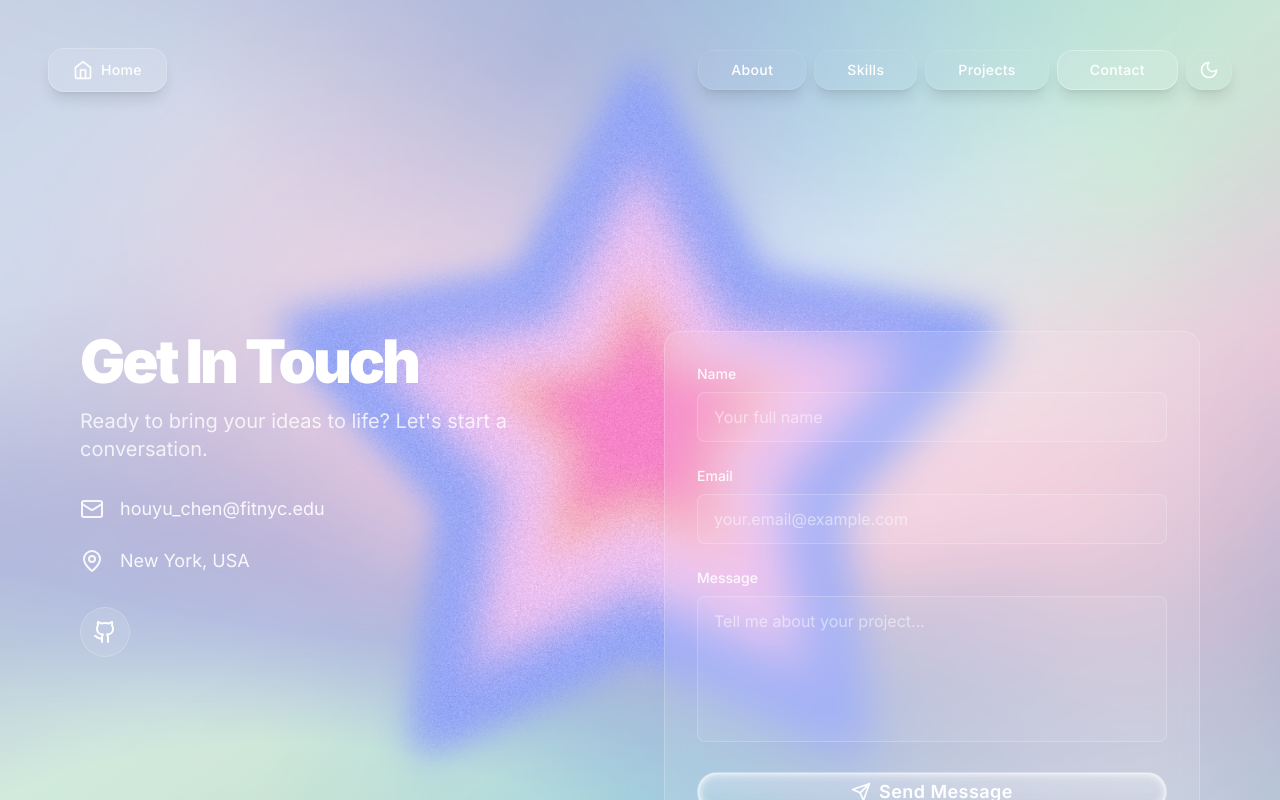
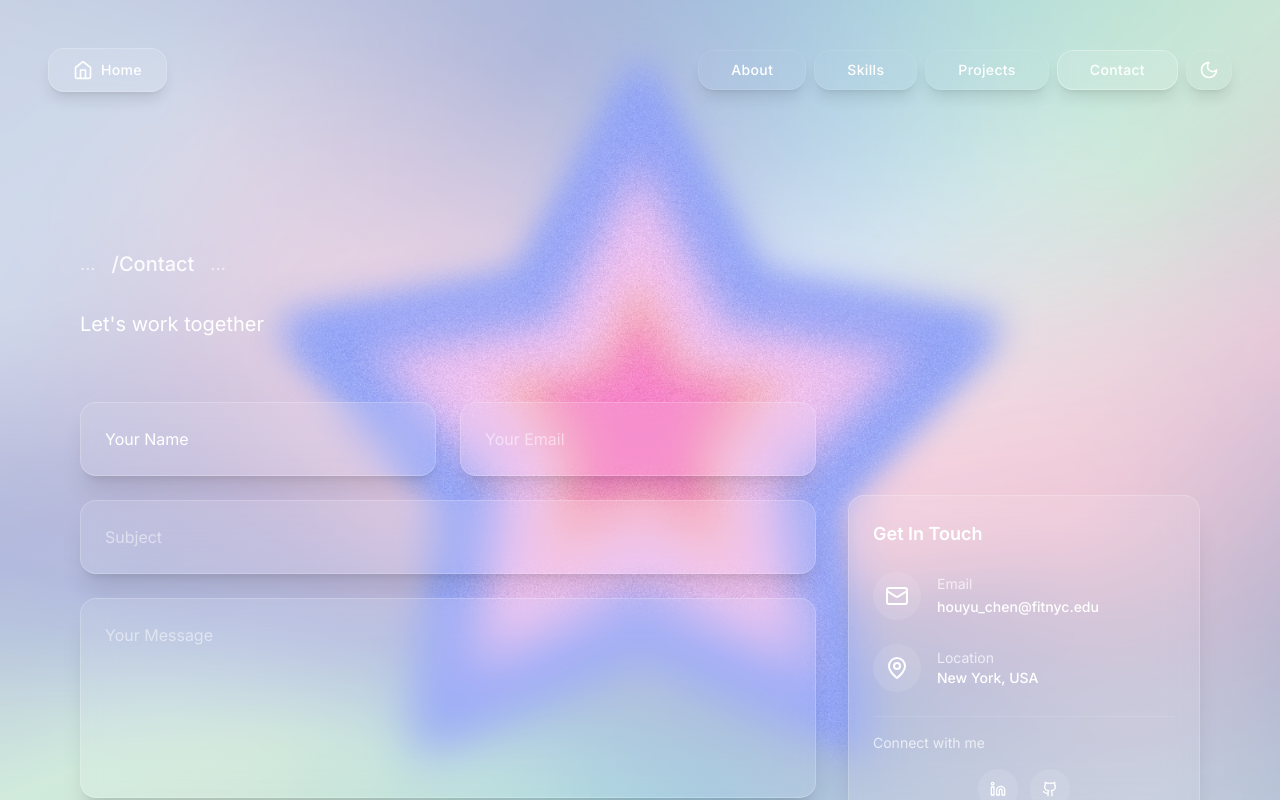
Before and after one commit to HYC-code520/SE-portfolio, a Next.js app: page /contact in a window 1280 px wide. Built offline with nearby package versions, Linux system fonts and the light colour scheme; a web font is replaced by a local one.

Commit message:
Make functional static form

```diff
--- a/src/components/sections/ContactSection.tsx
+++ b/src/components/sections/ContactSection.tsx
@@ -1,23 +1,42 @@
 'use client';
 
-import React from 'react';
+import React, { useState } from 'react';
 import { motion } from 'framer-motion';
-import { Star, Sparkles, Mail, MapPin } from 'lucide-react';
-import { containerVariants, itemVariants, floatingVariants } from '@/config/animations';
-import { socialLinks } from '@/config/social';
-import { ContactForm } from '@/components/ContactForm';
+import { Button } from '@/components/ui/button';
+import { Mail, MapPin, Send, CheckCircle, Github, Linkedin } from 'lucide-react';
+import { containerVariants, itemVariants } from '@/config/animations';
 
 export function ContactSection() {
-  // You can customize this handler to integrate with your preferred service
-  const handleFormSubmit = async (formData: { name: string; email: string; message: string }) => {
-    // Example: integrate with EmailJS, Formspree, Netlify Forms, etc.
-    console.log('Form submitted:', formData);
+  const [isSubmitted, setIsSubmitted] = useState(false);
+  const [isSubmitting, setIsSubmitting] = useState(false);
 
-    // Simulate API call
-    await new Promise(resolve => setTimeout(resolve, 1000));
+  const handleSubmit = async (e: React.FormEvent<HTMLFormElement>) => {
+    e.preventDefault();
+    setIsSubmitting(true);
 
-    // Return true for success, false for error
-    return true;
+    const formData = new FormData(e.currentTarget);
+
+    try {
+      const response = await fetch('https://formspree.io/f/mrbawklk', {
+        method: 'POST',
+        body: formData,
+        headers: {
+          'Accept': 'application/json'
+        }
+      });
+
+      if (response.ok) {
+        setIsSubmitted(true);
+        (e.target as HTMLFormElement).reset();
+      } else {
+        throw new Error('Form submission failed');
+      }
+    } catch (error) {
+      console.error('Form submission error:', error);
+      alert('Sorry, there was an error sending your message. Please try again or email me directly at houyu_chen@fitnyc.edu');
+    } finally {
+      setIsSubmitting(false);
+    }
   };
 
   return (
@@ -27,98 +46,225 @@ export function ContactSection() {
       initial="hidden"
       animate="visible"
     >
-      {/* Decorative Stars */}
+      <div className="max-w-6xl mx-auto w-full">
+        {/* Header Section */}
       <motion.div
-        className="absolute -top-12 -left-12"
-        variants={floatingVariants}
-        animate="animate"
-      >
-        <Star className="w-8 h-8 text-white/60 fill-current" />
-      </motion.div>
-      <motion.div
-        className="absolute top-24 -right-8"
-        variants={floatingVariants}
-        animate="animate"
-        transition={{ delay: 1 }}
-      >
-        <Sparkles className="w-6 h-6 text-white/50" />
-      </motion.div>
-
-      <div className="max-w-6xl w-full grid md:grid-cols-2 gap-8 md:gap-12 items-start">
-        {/* Contact Information */}
-        <motion.div
-          className="space-y-8"
+          className="mb-16"
           variants={itemVariants}
         >
-          <div>
-            <motion.h1
-              className="text-5xl md:text-6xl font-black text-white mb-4 tracking-tighter"
-              variants={itemVariants}
-            >
-              Get In Touch
-            </motion.h1>
-            <motion.p
-              className="text-xl text-white/80 mb-8"
-              variants={itemVariants}
-            >
-              Ready to bring your ideas to life? Let's start a conversation.
-            </motion.p>
+          <div className="flex items-center gap-4 mb-8">
+            <span className="text-white/60 text-lg">...</span>
+            <span className="text-white/90 text-xl font-medium">/Contact</span>
+            <span className="text-white/60 text-lg">...</span>
           </div>
 
-          {/* Contact Methods */}
-          <motion.div className="space-y-6" variants={itemVariants}>
-            <div className="flex items-center space-x-4 text-white/90">
-              <Mail className="w-6 h-6" />
-              <span className="text-lg">houyu_chen@fitnyc.edu</span>
-            </div>
-            <div className="flex items-center space-x-4 text-white/90">
-              <MapPin className="w-6 h-6" />
-              <span className="text-lg">New York, USA</span>
+          <div className="text-white/80 text-lg md:text-xl leading-relaxed">
+            <span className="text-white">Let's work together</span>
           </div>
         </motion.div>
 
-          {/* Social Links */}
+        <div className="grid grid-cols-1 lg:grid-cols-3 gap-8 items-center">
+          {/* Contact Form */}
           <motion.div
-            className="flex space-x-6"
+            className="lg:col-span-2 space-y-6"
               variants={itemVariants}
           >
-            {socialLinks.map((social) => {
-              const IconComponent = social.icon;
-              return (
-                <motion.a
-                  key={social.platform}
-                  href={social.url}
-                  target="_blank"
-                  rel="noopener noreferrer"
-                  className="p-3 bg-white/10 backdrop-blur-lg border border-white/20 rounded-full hover:bg-white/20 transition-all duration-300"
-                  whileHover={{ scale: 1.1 }}
-                  whileTap={{ scale: 0.95 }}
+            <form
+              onSubmit={handleSubmit}
+              className="space-y-6"
             >
-                  <IconComponent className="w-6 h-6 text-white" />
-                </motion.a>
-              );
-            })}
+              {isSubmitted ? (
+                <motion.div
+                  initial={{ opacity: 0, scale: 0.8 }}
+                  animate={{ opacity: 1, scale: 1 }}
+                  className="bg-white/10 backdrop-blur-lg border border-white/20 rounded-2xl p-8 shadow-xl text-center"
+                >
+                  <CheckCircle className="w-16 h-16 text-green-400 mx-auto mb-4" />
+                  <h3 className="text-2xl font-semibold text-white mb-2">Message Sent!</h3>
+                  <p className="text-white/70">Thanks for reaching out. I'll get back to you soon!</p>
+                </motion.div>
+              ) : (
+                <div className="grid grid-cols-1 md:grid-cols-2 gap-6">
+                  <motion.div
+                    className="bg-white/10 backdrop-blur-lg border border-white/20 rounded-2xl p-6 shadow-xl"
+                    variants={itemVariants}
+                    whileHover={{
+                      scale: 1.02,
+                      boxShadow: "0 0 30px rgba(255, 255, 255, 0.1)"
+                    }}
+                    transition={{ duration: 0.3 }}
+                  >
+                    <input
+                      type="text"
+                      name="name"
+                      placeholder="Your Name"
+                      required
+                      className="w-full bg-transparent text-white placeholder-white/50 focus:outline-none"
+                      style={{
+                        WebkitBoxShadow: '0 0 0 1000px transparent inset',
+                        WebkitTextFillColor: 'white',
+                        backgroundColor: 'transparent !important'
+                      }}
+                    />
+                  </motion.div>
+
+                  <motion.div
+                    className="bg-white/10 backdrop-blur-lg border border-white/20 rounded-2xl p-6 shadow-xl"
+                    variants={itemVariants}
+                    whileHover={{
+                      scale: 1.02,
+                      boxShadow: "0 0 30px rgba(255, 255, 255, 0.1)"
+                    }}
+                    transition={{ duration: 0.3 }}
+                  >
+                    <input
+                      type="email"
+                      name="email"
+                      placeholder="Your Email"
+                      required
+                      className="w-full bg-transparent text-white placeholder-white/50 focus:outline-none"
+                    />
+                  </motion.div>
+
+                  <motion.div
+                    className="md:col-span-2 bg-white/10 backdrop-blur-lg border border-white/20 rounded-2xl p-6 shadow-xl"
+                    variants={itemVariants}
+                    whileHover={{
+                      scale: 1.02,
+                      boxShadow: "0 0 30px rgba(255, 255, 255, 0.1)"
+                    }}
+                    transition={{ duration: 0.3 }}
+                  >
+                    <input
+                      type="text"
+                      name="subject"
+                      placeholder="Subject"
+                      required
+                      className="w-full bg-transparent text-white placeholder-white/50 focus:outline-none"
+                    />
+                  </motion.div>
+
+                  <motion.div
+                    className="md:col-span-2 bg-white/10 backdrop-blur-lg border border-white/20 rounded-2xl p-6 shadow-xl"
+                    variants={itemVariants}
+                    whileHover={{
+                      scale: 1.02,
+                      boxShadow: "0 0 30px rgba(255, 255, 255, 0.1)"
+                    }}
+                    transition={{ duration: 0.3 }}
+                  >
+                    <textarea
+                      name="message"
+                      rows={6}
+                      placeholder="Your Message"
+                      required
+                      className="w-full bg-transparent text-white placeholder-white/50 focus:outline-none resize-none"
+                    />
+                  </motion.div>
+
+                  <motion.div
+                    className="md:col-span-2"
+                    variants={itemVariants}
+                  >
+                    <Button
+                      type="submit"
+                      disabled={isSubmitting}
+                      className="w-full bg-white/10 hover:bg-white/20 backdrop-blur-lg border border-white/20 rounded-2xl py-4 text-lg font-medium text-white shadow-xl transition-all duration-300 disabled:opacity-50"
+                    >
+                      {isSubmitting ? (
+                        "Sending..."
+                      ) : (
+                        <>
+                          <Send className="w-5 h-5 mr-2" />
+                          Send Message
+                        </>
+                      )}
+                    </Button>
+                  </motion.div>
+                </div>
+              )}
+            </form>
+
+            {/* Bottom Note */}
+            <motion.div
+              className="text-white/60 text-sm italic mt-8"
+              variants={itemVariants}
+            >
+              Ready to <span className="text-white/80 font-medium">collaborate</span>?
+              <br />
+              Let's <span className="text-white/80 font-medium">create</span> something <span className="text-white/80 font-medium">amazing</span> together
             </motion.div>
           </motion.div>
 
-        {/* Contact Form */}
+          {/* Contact Info Section */}
           <motion.div
-          className="bg-white/10 backdrop-blur-lg border border-white/20 rounded-2xl p-6 sm:p-8"
+            className="flex justify-center lg:justify-center items-start"
             variants={itemVariants}
           >
-          <ContactForm onSubmit={handleFormSubmit} />
+            <motion.div
+              className="bg-white/10 backdrop-blur-lg border border-white/20 rounded-2xl p-6 shadow-xl w-full max-w-sm"
+              whileHover={{
+                scale: 1.05,
+                boxShadow: "0 0 40px rgba(255, 255, 255, 0.15)"
+              }}
+              transition={{ duration: 0.3 }}
+            >
+              <h3 className="text-white font-semibold text-lg mb-6">Get In Touch</h3>
+
+              <div className="space-y-6">
+                <div className="flex items-center gap-4">
+                  <div className="w-12 h-12 bg-white/10 rounded-full flex items-center justify-center">
+                    <Mail className="w-6 h-6 text-white" />
+                  </div>
+                  <div>
+                    <p className="text-white/70 text-sm">Email</p>
+                    <a
+                      href="mailto:houyu_chen@fitnyc.edu"
+                      className="text-white font-medium text-sm hover:text-white/80 transition-colors"
+                    >
+                      houyu_chen@fitnyc.edu
+                    </a>
+                  </div>
+                </div>
+
+                <div className="flex items-center gap-4">
+                  <div className="w-12 h-12 bg-white/10 rounded-full flex items-center justify-center">
+                    <MapPin className="w-6 h-6 text-white" />
+                  </div>
+                  <div>
+                    <p className="text-white/70 text-sm">Location</p>
+                    <p className="text-white font-medium text-sm">New York, USA</p>
+                  </div>
+                </div>
+
+                <div className="pt-4 border-t border-white/10">
+                  <p className="text-white/70 text-sm mb-4">Connect with me</p>
+                  <div className="flex gap-3 justify-center">
+                    <a
+                      href="https://www.linkedin.com/in/ariel-chen-se/"
+                      target="_blank"
+                      rel="noopener noreferrer"
+                      className="w-10 h-10 bg-white/10 hover:bg-white/20 rounded-full flex items-center justify-center transition-colors"
+                      title="LinkedIn"
+                    >
+                      <Linkedin className="w-4 h-4 text-white" />
+                    </a>
+                    <a
+                      href="https://github.com/HYC-code520"
+                  target="_blank"
+                  rel="noopener noreferrer"
+                      className="w-10 h-10 bg-white/10 hover:bg-white/20 rounded-full flex items-center justify-center transition-colors"
+                      title="GitHub"
+                    >
+                      <Github className="w-4 h-4 text-white" />
+                    </a>
+                  </div>
+                </div>
+              </div>
+            </motion.div>
           </motion.div>
         </div>
-
-      {/* Decorative Star */}
-      <motion.div
-        className="absolute -bottom-8 left-24"
-        variants={floatingVariants}
-        animate="animate"
-        transition={{ delay: 2 }}
-      >
-        <Star className="w-4 h-4 text-white/40 fill-current" />
-      </motion.div>
+      </div>
     </motion.div>
   );
 }
```
Lines whose indentation alone changed are shown as unchanged.
